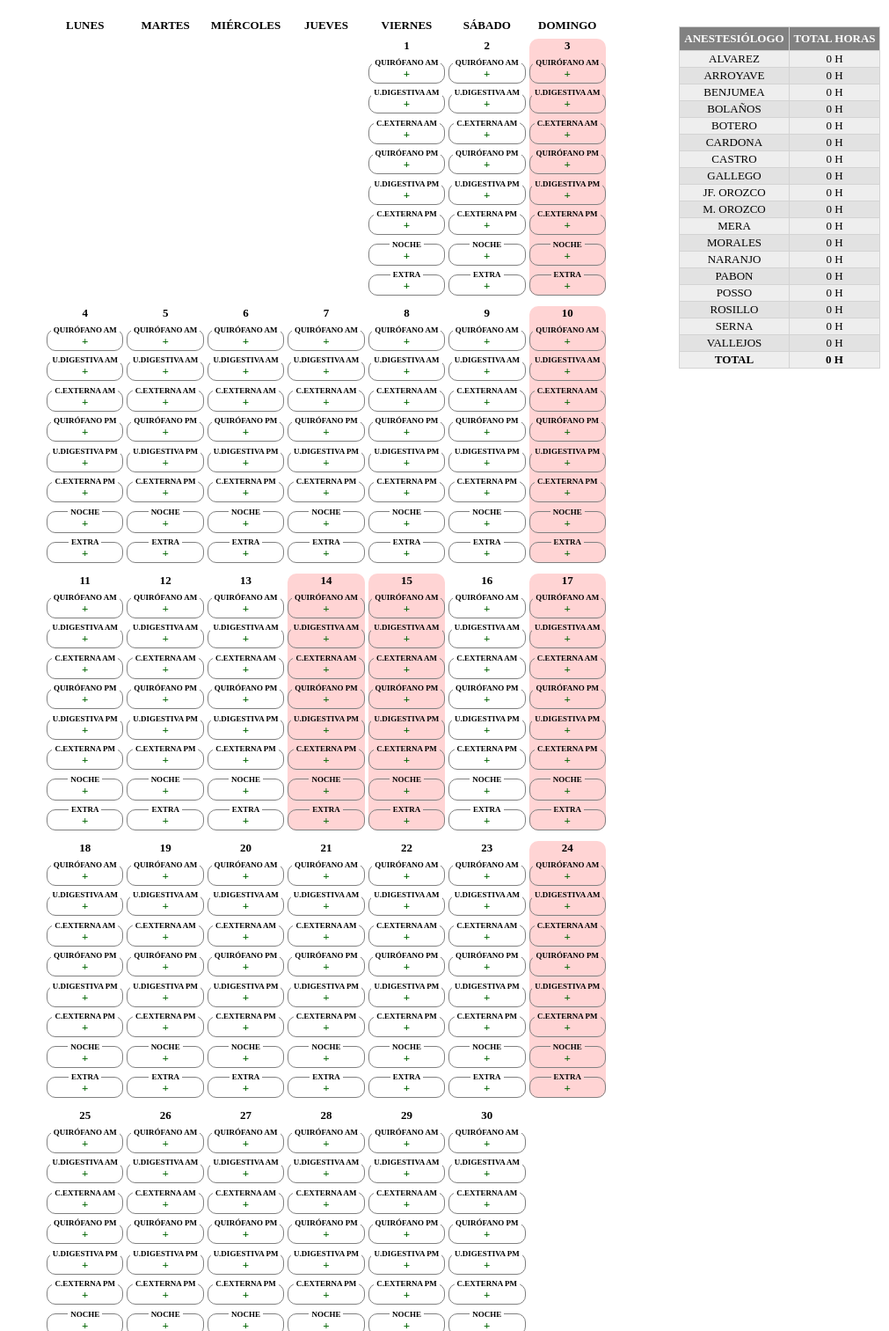
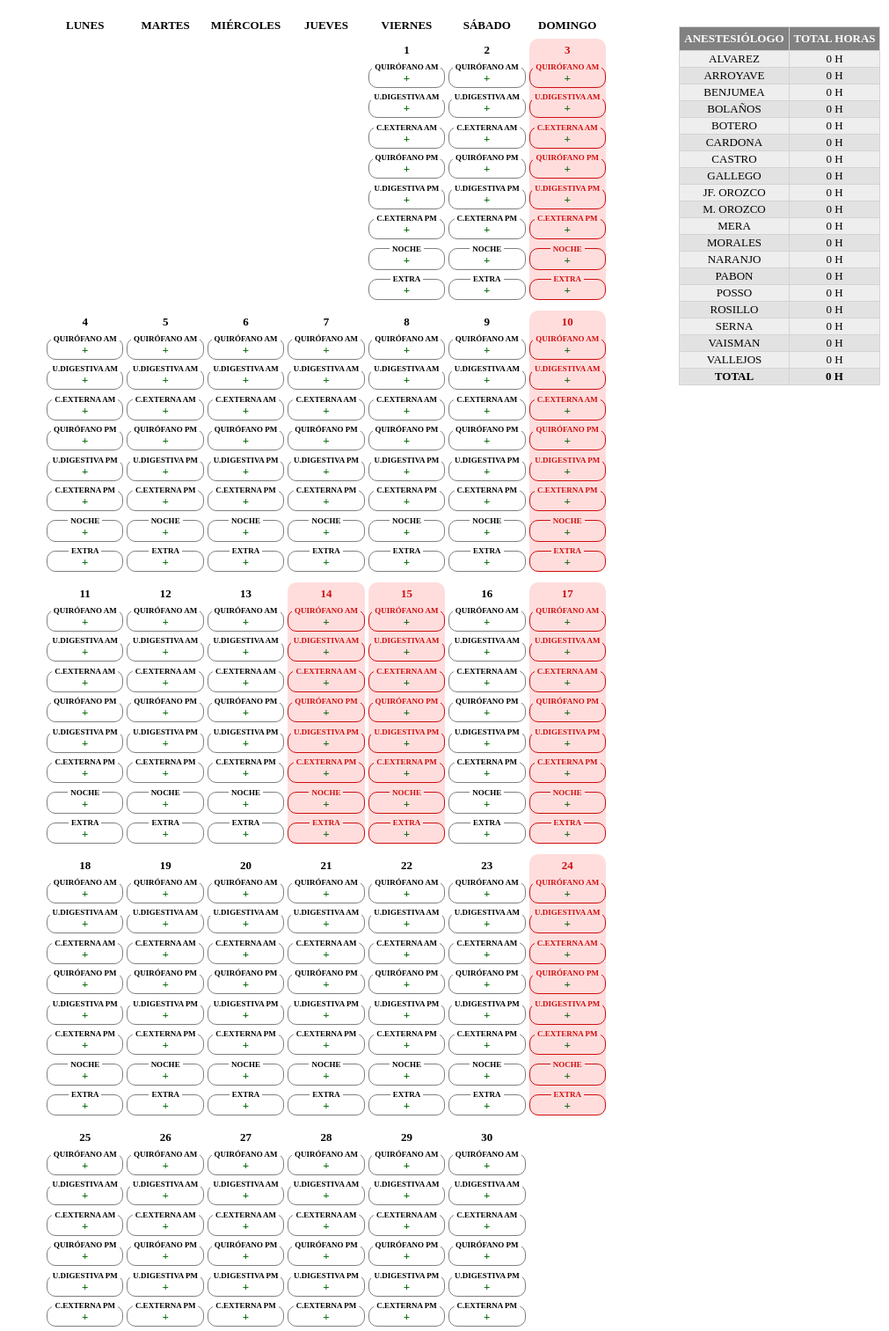
Before and after one commit to albotero/acuatur, a Flask app: page /schedule in a window 1280 px wide. Shown: the top 1513 px of the page at 88% size, without its empty margins (269-1280 px from the left). Run offline with Flask 2, Linux system fonts and the light colour scheme.

Commit message:
Holidays colors. Calculation of holiday/sunday day shifts.

```diff
--- a/app.py
+++ b/app.py
@@ -34,7 +34,8 @@ employees = ([
     Employee('alvarez', 'Danik Álvarez'),
     Employee('castro', 'Jairo Castro'),
     Employee('botero', 'Alejandro Botero'),
-    Employee('jf. orozco', 'Johann Orozco')
+    Employee('jf. orozco', 'Johann Orozco'),
+    Employee('vaisman', 'Vaisman')
 ])
 employees.sort(key=lambda x: x.id)
 sched = Schedule(2022, 4, employees)
--- a/scripts/schedule.py
+++ b/scripts/schedule.py
@@ -81,7 +81,11 @@ class Schedule:
         return sum([ x.hours for x in self.shifts if (
                             (x.employee_id == employee_id if employee_id else True) and
                             (shift in x.shift if shift else True) and
-                            (self.get_month().sunday_or_holiday(x.day) if holidays else True)
+                            (self.get_month().sunday_or_holiday(x.day)
+                                if holidays
+                                else (not self.get_month().sunday_or_holiday(x.day))
+                                    if holidays == False
+                                    else True)
                             ) ])
 
     def summary(self):
@@ -101,18 +105,17 @@ class Schedule:
             row += [self.employee_hours(employee_id = e.id, shift = 'n')]
 
             # Holiday-Sunday day shifts
-            ## All holliday/sundays (d+n) minus nights and extra
-            hs_hours = self.employee_hours(employee_id = e.id, holidays = True)
-            hs_nights = self.employee_hours(employee_id = e.id, shift = 'n', holidays = True)
-            hs_extra = self.employee_hours(employee_id = e.id, shift = 'ex', holidays = True)
-            hs_days = hs_hours - hs_nights - hs_extra
-            row += [ hs_days ]
+            holiday_sunday = (
+                self.employee_hours(employee_id = e.id, shift = 'qx_am', holidays = True) +
+                self.employee_hours(employee_id = e.id, shift = 'qx_pm', holidays = True)
+                )
+            row += [ holiday_sunday ]
 
             # Day shifts
             row += [
                 self.employee_hours(employee_id = e.id, shift = 'qx_am')
                 + self.employee_hours(employee_id = e.id, shift = 'qx_pm')
-                - hs_days
+                - holiday_sunday
                 ]
 
             # C.E. shifts
--- a/scss/schedule.scss
+++ b/scss/schedule.scss
@@ -78,9 +78,15 @@ table {
   background: white;
   border-radius: 10px;
   margin: 5px 1px;
+  padding-top: 5px;
 
   &.holiday {
-    background: #FFD4D4;
+    background: #FDD;
+    color: #CE0E0E;
+
+    .shift {
+      border-color: #CE0E0E;
+    }
   }
 
   .title {
--- a/static/css/schedule.css
+++ b/static/css/schedule.css
@@ -64,9 +64,14 @@ table td {
   background: white;
   border-radius: 10px;
   margin: 5px 1px;
+  padding-top: 5px;
 }
 .day.holiday {
-  background: #FFD4D4;
+  background: #FDD;
+  color: #CE0E0E;
+}
+.day.holiday .shift {
+  border-color: #CE0E0E;
 }
 .day .title {
   font-weight: bold;
```
Also changed, not shown: 1 other file.
